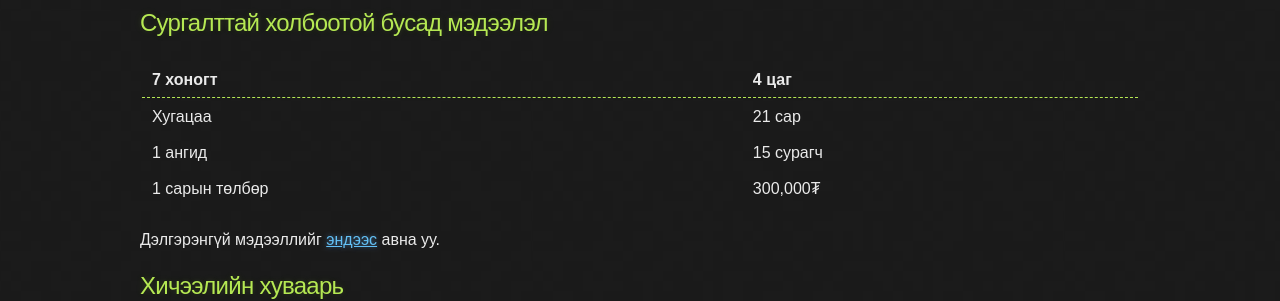
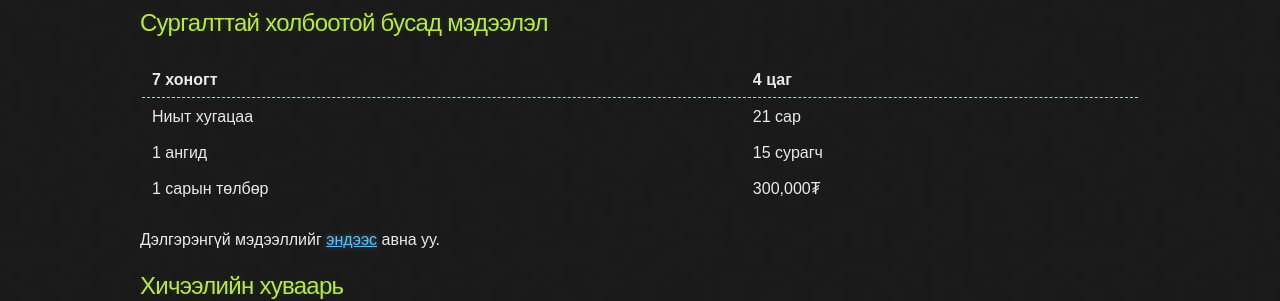
Before and after one commit to ganaatulgaa/corecode, a Jekyll site: the page built from index.md, in a window 1280 px wide. Shown: the part 1054-1355 px from the top of the page. Built offline with Jekyll 4.4.1, drawn with Linux system fonts in a browser that asks for light colours.

Commit message:
Update index.md

```diff
--- a/index.md
+++ b/index.md
@@ -37,7 +37,7 @@ Backend хөгжүүлэгч болон AI хөгжүүлэгч болохыг
 
 | 7 хоногт | 4 цаг |
 |---|---|
-| Хугацаа | 21 сар |
+| Ниыт хугацаа | 21 сар |
 | 1 ангид | 15 сурагч |
 | 1 сарын төлбөр | 300,000₮ |
 
```
